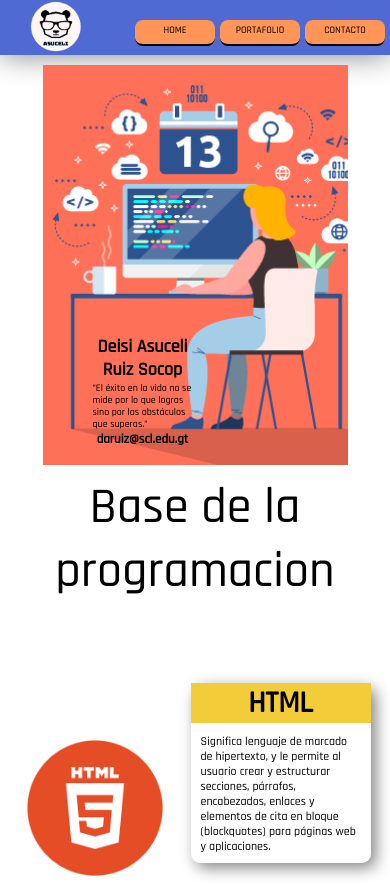
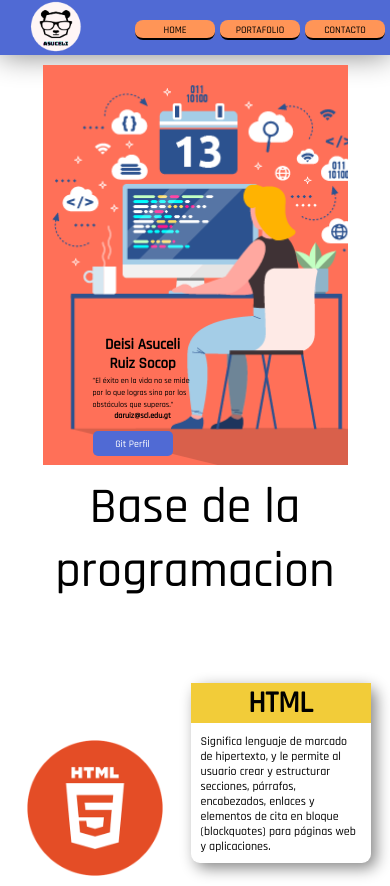
Before and after one commit to DeisiAsu/Deisi_Asuceli_Ruiz_Socop, a plain HTML site: page index.html in a window 390 px wide. Shown: the top 886 px of the page. Drawn offline with Linux system fonts and the light colour scheme.

Commit message:
Se genero un botón  para nuestro perfil de git

```diff
--- a/css/general.css
+++ b/css/general.css
@@ -2,6 +2,9 @@
     margin:0;
     padding:0;
     font-family:'Rajdhani', sans-serif;
+    list-style: none;
+    box-sizing: border-box;
+
 }
 /* Paleta de colores  */
 :root{
--- a/css/index.css
+++ b/css/index.css
@@ -39,7 +39,7 @@
 
 }
 .Section1{
-    width: 90%;
+    width: 95%;
     height: 70rem;
     margin: auto;
     margin-top: 1rem;
@@ -50,7 +50,7 @@
   width: 30rem;
   height: 24rem;
   margin-right:auto;
-  padding-top: 50rem;
+  padding-top: 45rem;
   margin-left: 5rem;
   margin-bottom:5rem ;
   box-sizing: border-box;
@@ -70,6 +70,24 @@
     margin-top: 0.1rem;
     font-size: 1.6rem;
     text-align: center;
+
+}
+.But{
+     width: 10rem;
+     height: 5rem;
+     border: 0px;
+     border-radius: 5px;
+     margin-top: 1rem;
+     list-style: none;
+     background-color: var(--color5);
+}
+.li_1{
+
+    font-size: 2rem;
+    color: #fff;
+    text-align: center;
+    list-style: none;
+
 }
 .Titulo_SeT{
     text-align: center;
@@ -274,16 +292,34 @@ footer{
           margin-top: 26rem;
            text-align:center;
            margin-bottom: 0.1rem;
-           font-size: 1.8rem;
+           font-size: 1.5rem;
     }
           .Frase{
             margin-bottom:1rem;
-            font-size: 1rem;
+            font-size: 0.8rem;
     }
           .correo1{
-              font-size: 1.3rem;
+              font-size: 0.8rem;
     }
 
+    .But{
+        width: 8rem;
+        height: 2.5rem;
+        border: 0px;
+        margin-top: 1rem;
+        border-radius: 5px;
+        list-style: none;
+
+        background-color: var(--color5);
+   }
+   .li_1{
+
+       font-size: 1rem;
+       color: #fff;
+       text-align: center;
+       list-style: none;
+
+   }
     /*cuadros*/
     .section3{
         width: 90%;
--- a/index.html
+++ b/index.html
@@ -39,6 +39,10 @@
             ”El éxito en la vida no se mide por lo que logras sino por los obstáculos que superas.”
         </span>
             <h2 class="correo1">daruiz@scl.edu.gt</h2>
+            <button class="But">
+                <STYLE>A {text-decoration: none;} </STYLE>
+                <a href="https://github.com/DeisiAsu"><li class="li_1">Git Perfil</li> </a>
+            </button>
         </div>
 
     </section>
```
Also changed, not shown: portafolio.html (+5 -5 lines).
